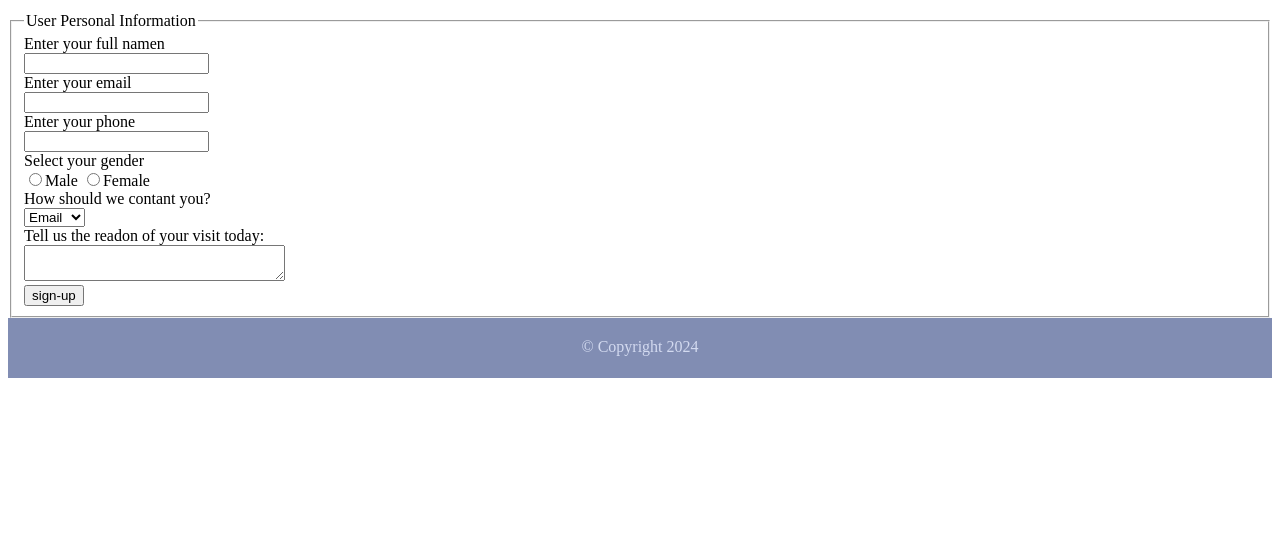
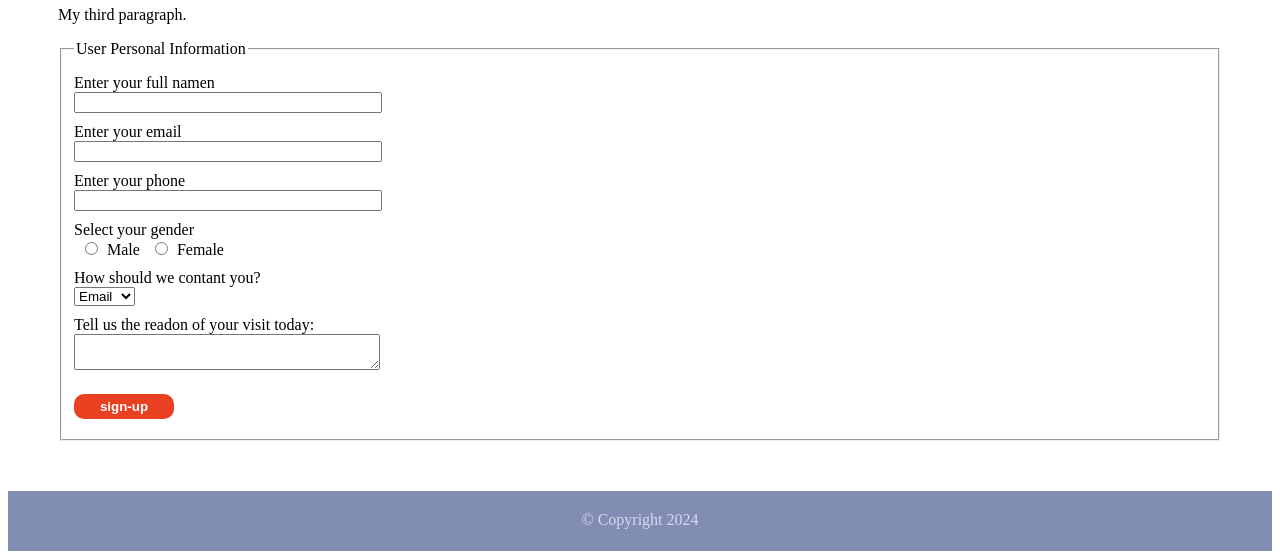
Before and after one commit to sangilish/frontend-demo, a plain HTML site: page page3.html in a window 1280 px wide. Shown: the part 662-1221 px from the top of the page. Before the commit the page ends 1048 px from the top, so only its background shows below. Drawn offline with Linux system fonts and the light colour scheme.

Commit message:
css for page3

```diff
--- a/page3.html
+++ b/page3.html
@@ -5,7 +5,6 @@
     <meta name="viewport" content="width=device-width, initial-scale=1.0">
     <title>My Third Web Page</title>
     <link rel="stylesheet" href="style.css"> <!-- Empty Tag-->
-
 </head>
 <body>
     <!--Container-->
@@ -32,31 +31,30 @@
             <form action="/signup" method="post">
                 <fieldset>
                     <legend>User Personal Information</legend>
-                    <label>Enter your full namen</label><br>
-                    <input type="text" name="name"><br>
-                    <label> Enter your email</label><br>
-                    <input type="email" name="email"><br>
-                    <label> Enter your phone</label><br>
-                    <input type="text" name="phone"><br>
+                    <label>Enter your full namen</label>
+                    <input type="text" name="name">
+                    <label> Enter your email</label>
+                    <input type="email" name="email">
+                    <label> Enter your phone</label>
+                    <input type="text" name="phone">
 
-                    <label>Select your gender</label><br>
+                    <label>Select your gender</label>
                     <input type="radio" name="gender" value="male"/>Male
                     <input type="radio" name="gender" value="female"/>Female
 
-                    <br>
-                    <label> How should we contant you?</label><br>
+
+                    <label> How should we contant you?</label>
                     <select>
                         <option>Email</option>
                         <option>Phone</option>
                     </select>
 
-                    <br>
-                    <label>Tell us the readon of your visit today:</label><br>
-                    <textarea row="5" cols="30"></textarea><br>
+
+                    <label>Tell us the readon of your visit today:</label>
+                    <textarea row="5" cols="30"></textarea>
                     <input type="submit" value="sign-up">
                 </fieldset>
             </form>
-
         </main>
         <!-- Footer -->
         <footer>
--- a/style.css
+++ b/style.css
@@ -41,12 +41,58 @@ nav {
 }
 /* style the main content area */
 main {
-
+    margin: 50px;
 }
 main h1 {
     color:rgb(129,141,179);
     font-family: arial;
 }
+table {
+    margin-top: 35px;
+}
+table, caption, th, td {
+    border: 1px solid #000;
+}
+th, td {
+    width: 150px;
+    height: 35px;
+    text-align: center;
+}
+caption {
+    text-transform: uppercase;
+    font-weight: 600;
+    height: 40px;
+    padding-top: 15px;
+    color:#753a30;
+}
+label {
+    display: block;
+    margin: 10px 0 0 0;
+}
+input, textarea {
+    width: 300px;
+}
+
+input[type="radio"] {
+    width:25px;
+}
+
+input[type="submit"]{
+    display: block;
+    margin: 20px 0 10px 0;
+    width: 100px;
+    background-color: #ea4022;
+    border: 0px;
+    color: #fff;
+    padding: 5px;
+    border-radius: 10px;
+    font-weight: bold;
+}
+
+input:focus {
+    background-color: #c8eb47;
+}
+
 footer {
     height: 40px;
     background-color: rgb(129,141,179);
```
